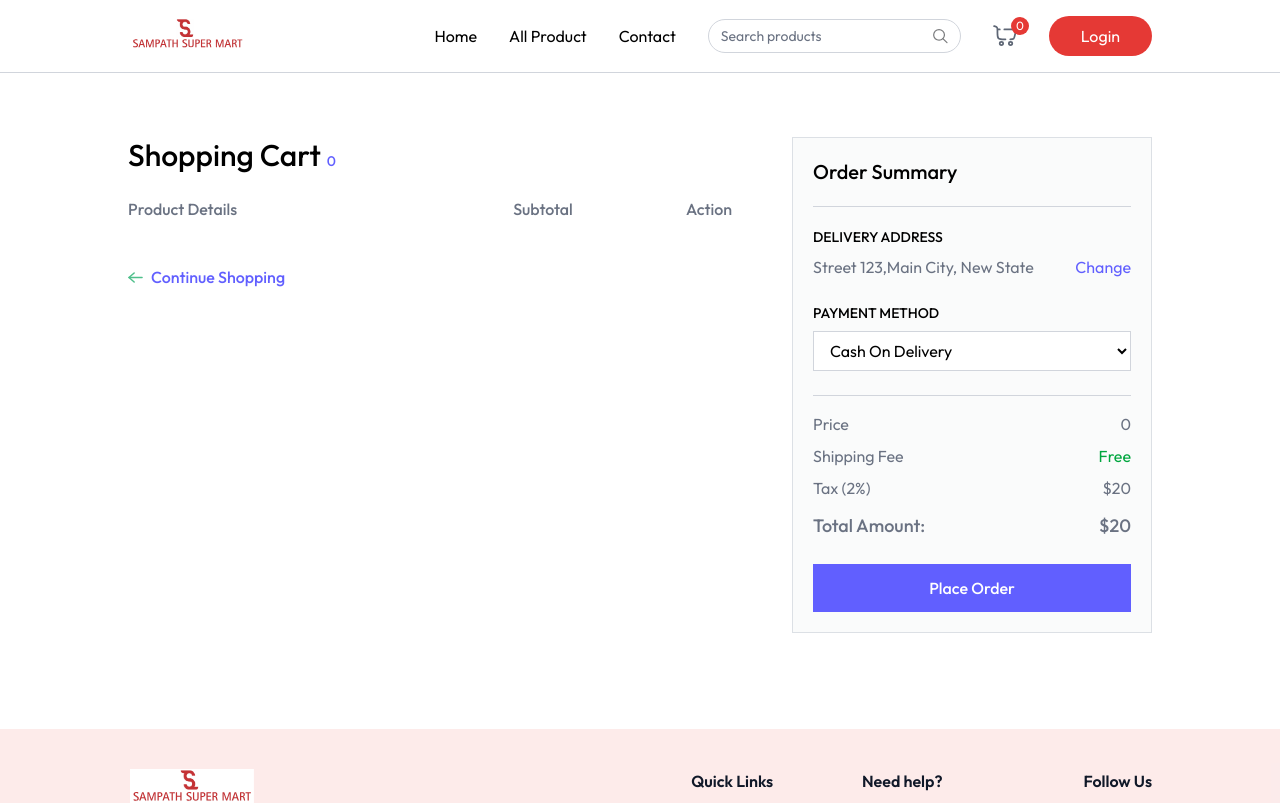
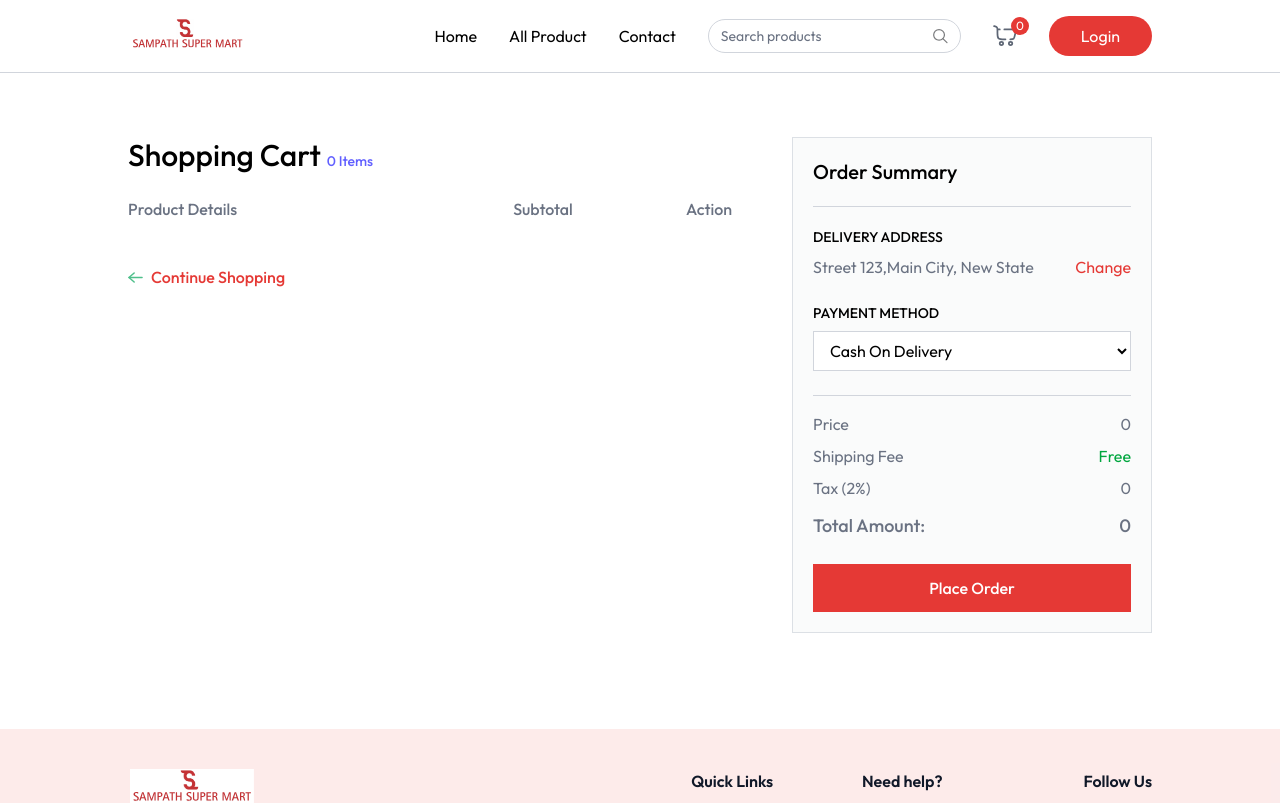
Before and after one commit to sanjuka2001/sampath-supermart, a React (Vite) app in the folder client/: page /Cart in a window 1280 px wide. Shown: the top 803 px of the page. Built offline with nearby package versions, Linux system fonts and the light colour scheme.

Commit message:
create-order-summary

```diff
--- a/client/src/pages/Cart.jsx
+++ b/client/src/pages/Cart.jsx
@@ -20,6 +20,11 @@
         setCartArray(tempArray)
     }
 
+    const placeOrder = async ()=>{
+
+    }
+
+
     useEffect(()=>{
         if(products.length > 0 && cartItems){
             getCart()
@@ -31,7 +36,7 @@
         <div className="flex flex-col md:flex-row mt-16">
             <div className='flex-1 max-w-4xl'>
                 <h1 className="text-3xl font-medium mb-6">
-                    Shopping Cart <span className="text-sm text-indigo-500">{getCartCount()}</span>
+                    Shopping Cart <span className="text-sm text-indigo-500">{getCartCount()} Items</span>
                 </h1>
 
                 <div className="grid grid-cols-[2fr_1fr_1fr] text-gray-500 text-base font-medium pb-3">
@@ -54,7 +59,7 @@
                                     <p>Weight: <span>{product.weight || "N/A"}</span></p>
                                     <div className='flex items-center'>
                                         <p>Qty:</p>
-                                        <select className='outline-none'>
+                                        <select onChange={e => updateCartItem(product._id, Number(e.target.value))} value={cartItems[product._id]} className='outline-none'>
                                             {Array(cartItems[product._id] > 9 ? cartItems[product._id] : 9).fill('').map((_, index) => (
                                                 <option key={index} value={index + 1}>{index + 1}</option>
                                             ))}
@@ -70,7 +75,7 @@
                     </div>)
                 )}
 
-                <button onClick={()=>{navigate("/products"); scrollTo(0,0)}}  className="group cursor-pointer flex items-center mt-8 gap-2 text-indigo-500 font-medium">
+                <button onClick={()=>{navigate("/products"); scrollTo(0,0)}}  className="group cursor-pointer flex items-center mt-8 gap-2 text-primary font-medium">
                     <img className="group-hover:-translate-x-1 transition" src={assets.arrow_right_icon_colored} alt="arrow" />
                     Continue Shopping
                 </button>
@@ -85,7 +90,7 @@
                     <p className="text-sm font-medium uppercase">Delivery Address</p>
                     <div className="relative flex justify-between items-start mt-2">
                         <p className="text-gray-500"> {selectedAddress ? `${selectedAddress.street},${selectedAddress.city}, ${selectedAddress.state}`:"No address found"} </p>
-                        <button onClick={() => setShowAddress(!showAddress)} className="text-indigo-500 hover:underline cursor-pointer">
+                        <button onClick={() => setShowAddress(!showAddress)} className="text-primary hover:underline cursor-pointer">
                             Change
                         </button>
                         {showAddress && (
@@ -96,7 +101,7 @@
                                 </p>
 
                             ))}
-                                <p onClick={() => navigate("/add-address ")} className="text-indigo-500 text-center cursor-pointer p-2 hover:bg-indigo-500/10">
+                                <p onClick={() => navigate("/add-address ")} className="text-primary text-center cursor-pointer p-2 hover:bg-primary-dull">
                                     Add address
                                 </p>
                             </div>
@@ -121,15 +126,15 @@
                         <span>Shipping Fee</span><span className="text-green-600">Free</span>
                     </p>
                     <p className="flex justify-between">
-                        <span>Tax (2%)</span><span>$20</span>
+                        <span>Tax (2%)</span><span>{currency}{getCartAmount()*2/100 } </span>
                     </p>
                     <p className="flex justify-between text-lg font-medium mt-3">
-                        <span>Total Amount:</span><span>$20</span>
+                        <span>Total Amount:</span><span>{currency}{ getCartAmount() + getCartAmount()*2/100 } </span>
                     </p>
                 </div>
 
-                <button className="w-full py-3 mt-6 cursor-pointer bg-indigo-500 text-white font-medium hover:bg-indigo-600 transition">
-                    Place Order
+                <button onClick={placeOrder} className="w-full py-3 mt-6 cursor-pointer bg-primary text-white font-medium hover:bg-primary-dull transition">
+                    {paymentOption === "COD" ? "Place Order" : "Proceed to Checkout"}
                 </button>
             </div>
         </div>
```
